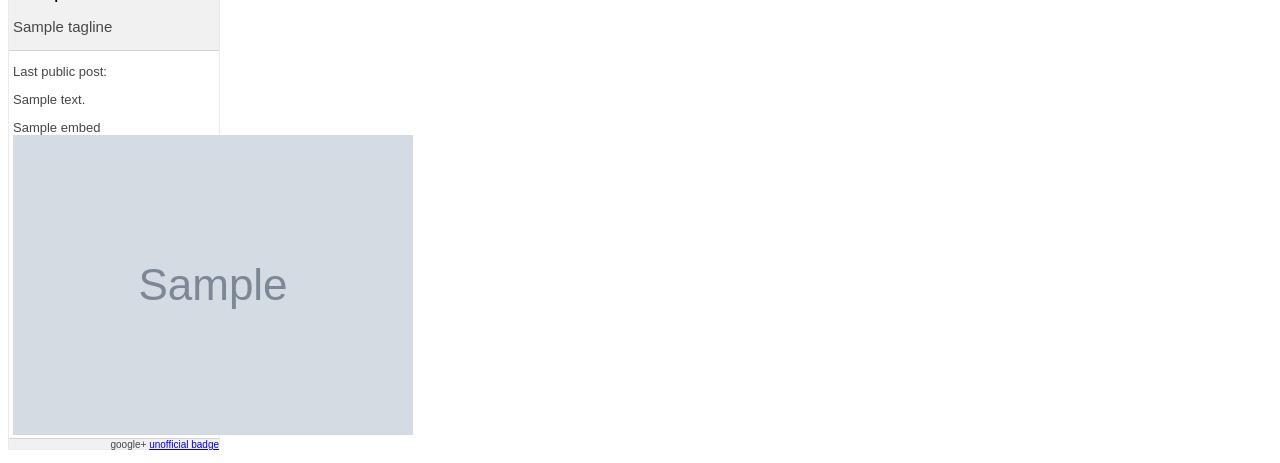
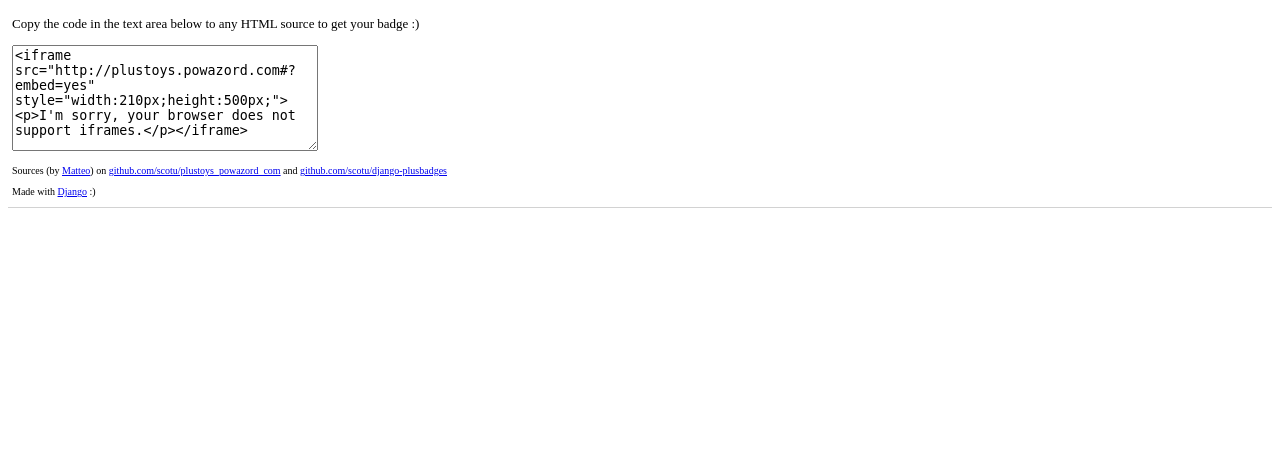
Before and after one commit to scotu/django-plusbadges, a Django app: template plusbadges/templates/plusbadges/badge.html in a window 1280 px wide. Shown: the part 337-800 px from the top of the page. Run offline with Django 3.2, Linux system fonts and the light colour scheme; the template is opened without the code that fills it: most values are stand-ins (such as "Sample title", 1, 10 or a date in 2020); grey boxes marked "Sample" are stand-in pictures.

Commit message:
Separated pages for the result of the badge's generation and for the embeddable badge

```diff
--- a/plusbadges/templates/plusbadges/badge.html
+++ b/plusbadges/templates/plusbadges/badge.html
@@ -3,44 +3,29 @@
 {% block title %}{{person.displayName}}{% endblock %}
 
 {% block style %}
-#badge {width:210px; border:#ebebeb 1px solid;}
-#heading{border-bottom:#D2D2D2 1px solid;background:#f1f1f1; padding:4px 4px 0 4px;}
-#mugshot {float:left;padding:0 4px 4px 0;}
-#badge{font-size:15px;font-family:arial,sans-serif;color:#464646;}
-#displayName{font-size:20px;font-weight:normal;color:black;margin:0;}
+header{border-bottom:#D2D2D2 1px solid;background:#f1f1f1; padding:4px 4px 0 4px;}
+header h1{font-size:20px;font-weight:normal;color:black;margin:0;}
 #content{border-bottom:#D2D2D2 1px solid;font-size:13px; padding:0 4px;word-wrap:break-word;}
-.post{margin-bottom:1em;}
-#footer{font-size:10px;height:1em;background:#f1f1f1;}
-#footer p{margin:0;text-align:right;}
+textarea{height:100px;width:300px;}
+footer{font-size:10px;}
 {% endblock %}
 
 {% block page %}
-<div id="badge">
-    <div id="heading">
-        <img id="mugshot" src="{{person.image.url}}?sz=70">
-        <h1 id="displayName">{{person.displayName}}</h1>
-        <p>{{person.tagline}}</p>
+<div class="page">
+    <header>
+        <h1>Google+ badge generator</h1>
+    </header>
+    <div id="content">
+
+<div><iframe src="http://plustoys.powazord.com{% url plusbadges_badge badge_index=0 google_profile_id=person.id %}?embed=yes" style="width:240px;height:300px;border:0;"><p>I'm sorry, your browser does not support iframes.</p></iframe></div>
+<p>Copy the code in the text area below to any HTML source to get your badge :)</p>
+<div>
+<textarea><iframe src="http://plustoys.powazord.com{% url plusbadges_badge badge_index=0 google_profile_id=person.id %}?embed=yes" style="width:210px;height:500px;">
+<p>I'm sorry, your browser does not support iframes.</p></iframe></textarea>
     </div>
-    {% if person.post_list %}
-    <div id="content">
-{% if media.embed %}
-{% endif %}
-{% if media.embed %}
-{% endif %}
-{% if media.embed %}
-{% endif %}
-    <p>Last public post:</p>
-        {% for post in person.post_list %}
-            <div class="post">{{post.object.content|safe}}</div>
-            {% for media in post.object.attachments %}
-                {% if media.embed %}<div class="sub">{{media.embed|safe}}</div>{% endif %}
-                {% if media.image %}<div class="sub"><img src="{{media.image.url}}" alt="{{media.content}}"></div>{% endif %}
-            {% endfor %}
-        {% endfor %}
-    </div>
-    {% endif %}
-    <div id="footer">
-        <p>google+ <a href="http://plustoys.powazord.com">unofficial badge</a></p>
-    </div>
+    <footer>
+    <p>Sources (by <a href="http://matteoscotuzzi.com">Matteo</a>) on <a href="https://github.com/scotu/plustoys_powazord_com">github.com/scotu/plustoys_powazord_com</a> and <a href="https://github.com/scotu/django-plusbadges">github.com/scotu/django-plusbadges</a>
+    <p>Made with <a href="http://www.djangoproject.com/">Django</a> :)</p>
+    </footer>
 </div>
 {% endblock %}
```
Also changed, not shown: plusbadges/templates/plusbadges/embeddable_badge.html (added, +48 -0 lines), plusbadges/views.py (+6 -1 lines).
